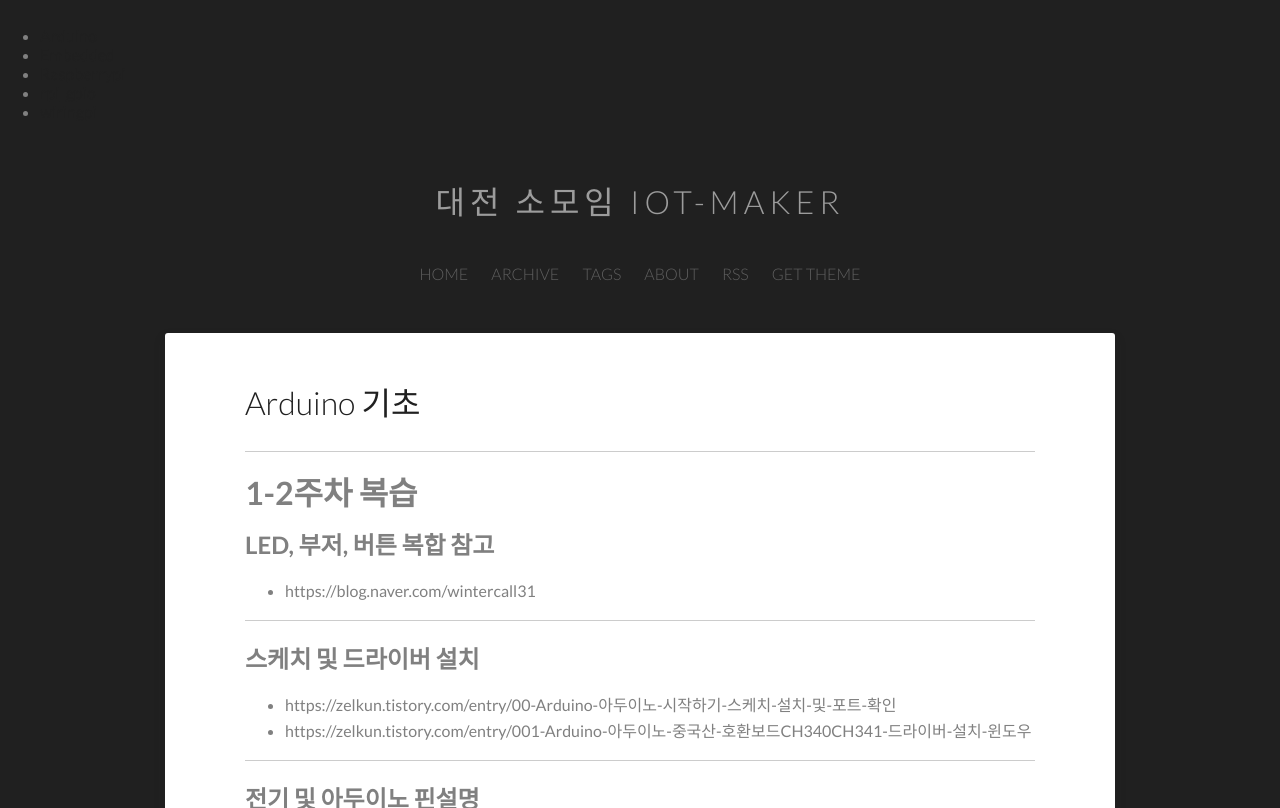
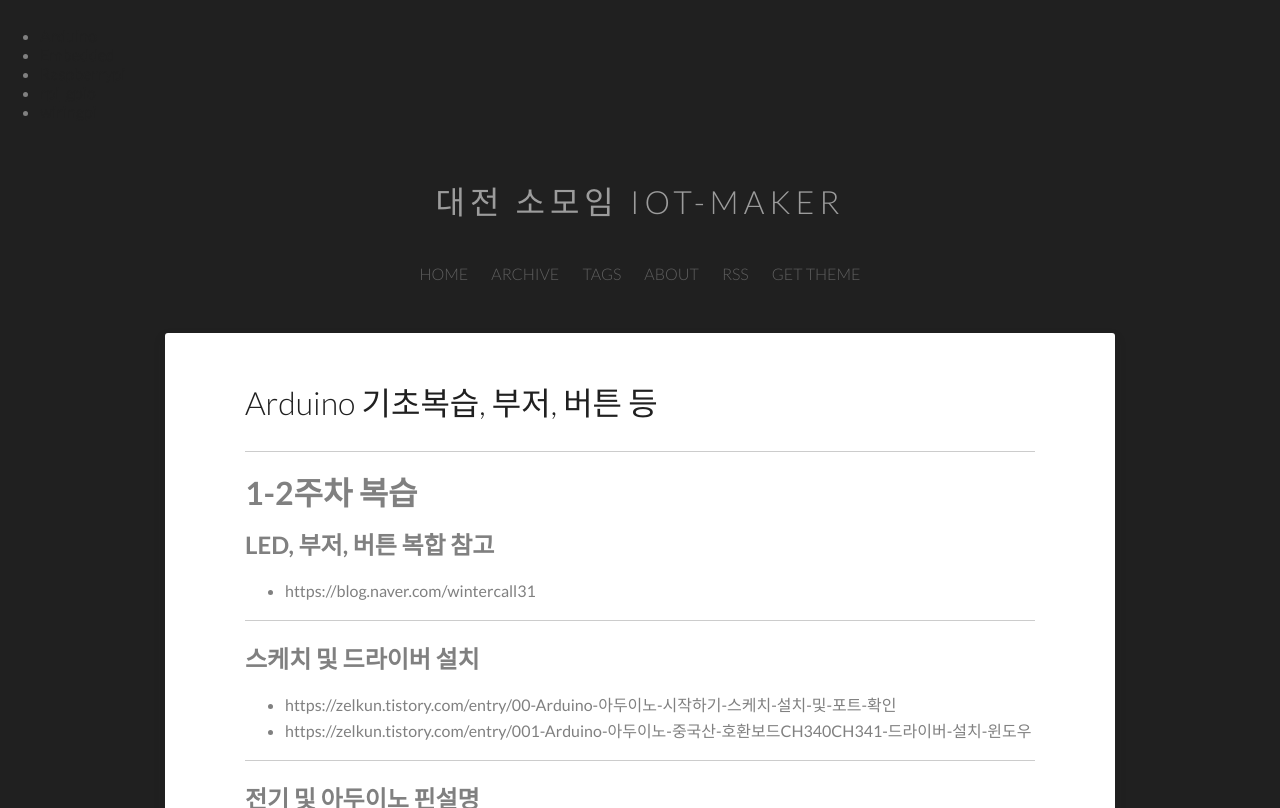
Before and after one commit to iot-maker-korea/blog_old, a Jekyll site: the page built from _posts/Embedded/Arduino/2020-05-30-003.basic.md, in a window 1280 px wide and 900 px high, cut to the strip 0-808 px from the top of the window. Built offline with Jekyll 4.4.1, drawn with Linux system fonts in a browser that asks for light colours.

Commit message:
Update 2020-05-30-003.basic.md

```diff
--- a/_posts/Embedded/Arduino/2020-05-30-003.basic.md
+++ b/_posts/Embedded/Arduino/2020-05-30-003.basic.md
@@ -1,6 +1,6 @@
 ---
 layout: post
-title: Arduino 기초
+title: Arduino 기초복습, 부저, 버튼 등
 comments: true
 category: [Arduino]
 tags: [arduino,아두이노]
```
